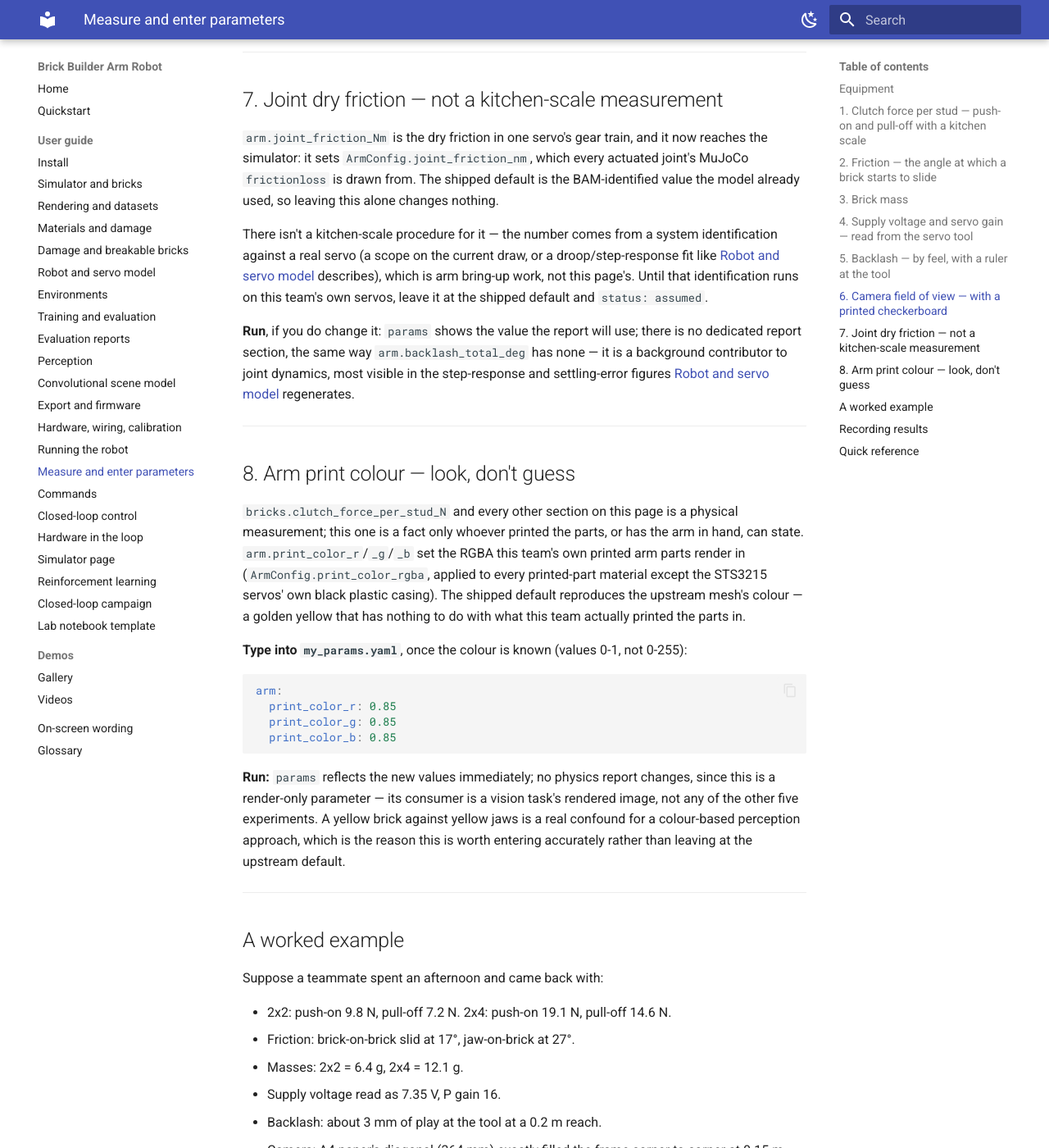
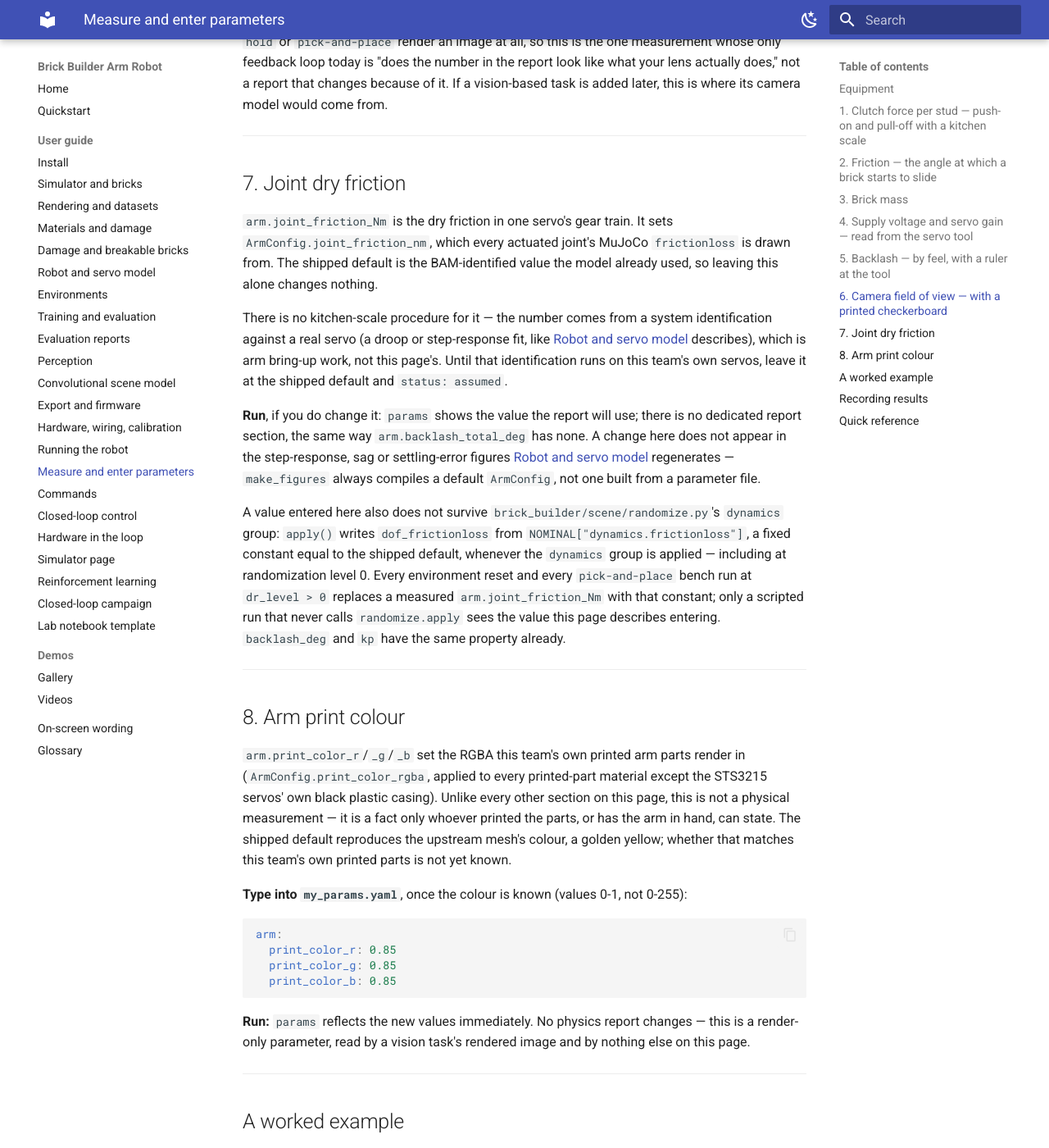
Before and after one commit to k-h-nunn/brick-builder-arm-robot, an MkDocs documentation site: the page built from docs/guide/10-measure-and-enter-parameters.md, in a window 1280 px wide and 1400 px high, scrolled down 8192 px. Shown: the whole window at 82% size. Built offline with MkDocs 1.6.1 and Material for MkDocs 9.7.7, drawn with Linux system fonts in a browser that asks for light colours; some of the changed text lies outside the part shown.

Commit message:
Correct guide 10's dead band, backlash and section wording
The dead band paragraph claimed servo_dead_band_counts feeds the
domain-randomization ranges and is a background contributor to
pick-and-place's success rate. Neither is true: RANGES/NOMINAL use
fixed constants for that field, and nothing in the codebase calls
to_servo_config, so a measured value reaches no run yet. Says so
plainly instead, and records the same gap for joint_friction_Nm: the
dynamics randomization group overwrites dof_frictionloss from a fixed
constant whenever it is applied, including at level 0, so a measured
value does not survive an environment reset or a pick-and-place bench
run at dr_level > 0.

The backlash section's "a couple of degrees" line contradicted the
page's own worked example (3 mm at 0.2 m gives 0.86 deg); corrected
and pointed at the example.

Section 7 and 8 headings drop their comment-style suffixes for plain
titles. Section 7 no longer names an oscilloscope, which is not in
the kit, or implies a parameter-file value shows up in figures that
always compile a default config. Section 8's opening sentence no
longer starts from an unrelated parameter, drops the unsupported claim
that the upstream colour has nothing to do with what was printed (the
colour is genuinely unknown), and drops the closing rhetorical
justification.

Co-Authored-By: Claude Sonnet 5 <noreply@anthropic.com>
Claude-Session: https://claude.ai/code/session_01HD3mMEkNC6Z1TH7gLTdMMh

````diff
--- a/docs/guide/10-measure-and-enter-parameters.md
+++ b/docs/guide/10-measure-and-enter-parameters.md
@@ -267,11 +267,14 @@ servo tool, and is out of scope for this page; the parameter file ships the cons
 figure, and both `seating-feasibility` and `force-map` show what changes if the truth turns out
 to be the higher, identified-law number instead.
 
-`arm.servo_dead_band_counts`, like backlash below, has no dedicated report section of its own —
-it is a background contributor to `pick-and-place`'s success rate, not something with an
-immediate number to read. It also feeds the domain-randomization ranges in
-`brick_builder/scene/randomize.py`, so a value entered here changes what a training run sees the
-firmware do, in addition to what a single scripted run does.
+`arm.servo_dead_band_counts` converts to `ServoConfig.error_deadband_ticks` through
+`to_servo_config`, but no experiment or training run builds its `ServoConfig` from the loaded
+parameter file today — nothing in the codebase calls `to_servo_config`. A value entered here has
+no effect on any run yet; it is recorded for the day a caller passes it through. It also does not
+change `brick_builder/scene/randomize.py`'s dead-band randomization range or nominal value: those
+are the fixed constants `ERROR_DEADBAND_TICKS_RANGE` and `ServoConfig()`'s default, independent
+of this file — a training run always randomizes and centres on the same dead band regardless of
+what is measured here.
 
 ---
 
@@ -290,8 +293,8 @@ backlash_total_deg ≈ degrees( play_at_tool_m / distance_from_shoulder_to_tool_
 ```
 
 `distance_from_shoulder_to_tool_m` is roughly the reach you're working at — 0.15 to 0.25 m for
-most press poses. A few millimetres of play at the tool over a 0.2 m reach is a couple of
-degrees.
+most press poses. A few millimetres of play at the tool over a 0.2 m reach is under a degree —
+the [worked example](#a-worked-example) below computes 0.86 deg for 3 mm at 0.2 m.
 
 `arm.backlash_total_deg` wants that whole number — the TOTAL play you just felt, not half of
 it. The simulator's own free-play joints use a half-range internally, so `to_arm_config` halves
@@ -380,35 +383,43 @@ where its camera model would come from.
 
 ---
 
-## 7. Joint dry friction — not a kitchen-scale measurement
+## 7. Joint dry friction
 
-`arm.joint_friction_Nm` is the dry friction in one servo's gear train, and it now reaches the
-simulator: it sets `ArmConfig.joint_friction_nm`, which every actuated joint's MuJoCo
-`frictionloss` is drawn from. The shipped default is the BAM-identified value the model already
-used, so leaving this alone changes nothing.
+`arm.joint_friction_Nm` is the dry friction in one servo's gear train. It sets
+`ArmConfig.joint_friction_nm`, which every actuated joint's MuJoCo `frictionloss` is drawn from.
+The shipped default is the BAM-identified value the model already used, so leaving this alone
+changes nothing.
 
-There isn't a kitchen-scale procedure for it — the number comes from a system identification
-against a real servo (a scope on the current draw, or a droop/step-response fit like
+There is no kitchen-scale procedure for it — the number comes from a system identification
+against a real servo (a droop or step-response fit, like
 [Robot and servo model](03-robot-and-servo-model.md#checking-the-model-against-the-bench)
 describes), which is arm bring-up work, not this page's. Until that identification runs on this
 team's own servos, leave it at the shipped default and `status: assumed`.
 
 **Run**, if you do change it: `params` shows the value the report will use; there is no
-dedicated report section, the same way `arm.backlash_total_deg` has none — it is a background
-contributor to joint dynamics, most visible in the step-response and settling-error figures
-[Robot and servo model](03-robot-and-servo-model.md#figures) regenerates.
+dedicated report section, the same way `arm.backlash_total_deg` has none. A change here does not
+appear in the step-response, sag or settling-error figures
+[Robot and servo model](03-robot-and-servo-model.md#figures) regenerates — `make_figures` always
+compiles a default `ArmConfig`, not one built from a parameter file.
+
+A value entered here also does not survive `brick_builder/scene/randomize.py`'s `dynamics` group:
+`apply()` writes `dof_frictionloss` from `NOMINAL["dynamics.frictionloss"]`, a fixed constant
+equal to the shipped default, whenever the `dynamics` group is applied — including at
+randomization level 0. Every environment reset and every `pick-and-place` bench run at
+`dr_level > 0` replaces a measured `arm.joint_friction_Nm` with that constant; only a scripted run
+that never calls `randomize.apply` sees the value this page describes entering. `backlash_deg` and
+`kp` have the same property already.
 
 ---
 
-## 8. Arm print colour — look, don't guess
+## 8. Arm print colour
 
-`bricks.clutch_force_per_stud_N` and every other section on this page is a physical measurement;
-this one is a fact only whoever printed the parts, or has the arm in hand, can state.
-`arm.print_color_r`/`_g`/`_b`
-set the RGBA this team's own printed arm parts render in (`ArmConfig.print_color_rgba`, applied
-to every printed-part material except the STS3215 servos' own black plastic casing). The shipped
-default reproduces the upstream mesh's colour — a golden yellow that has nothing to do with what
-this team actually printed the parts in.
+`arm.print_color_r`/`_g`/`_b` set the RGBA this team's own printed arm parts render in
+(`ArmConfig.print_color_rgba`, applied to every printed-part material except the STS3215 servos'
+own black plastic casing). Unlike every other section on this page, this is not a physical
+measurement — it is a fact only whoever printed the parts, or has the arm in hand, can state. The
+shipped default reproduces the upstream mesh's colour, a golden yellow; whether that matches this
+team's own printed parts is not yet known.
 
 **Type into `my_params.yaml`**, once the colour is known (values 0-1, not 0-255):
 
@@ -419,11 +430,8 @@ arm:
   print_color_b: 0.85
 ```
 
-**Run:** `params` reflects the new values immediately; no physics report changes, since this is a
-render-only parameter — its consumer is a vision task's rendered image, not any of the other five
-experiments. A yellow brick against yellow jaws is a real confound for a colour-based perception
-approach, which is the reason this is worth entering accurately rather than leaving at the
-upstream default.
+**Run:** `params` reflects the new values immediately. No physics report changes — this is a
+render-only parameter, read by a vision task's rendered image and by nothing else on this page.
 
 ---
 
@@ -511,8 +519,8 @@ be filled in before and after, not just after.
 | `arm.servo_p_gain` | servo tool | `pick-and-place` |
 | `arm.torque_limit_Nm` | not a kitchen-scale measurement — see step 4 | `seating-feasibility`, `force-map` |
 | `arm.backlash_total_deg` | ruler at the tool, by feel (total play, not half) | `pick-and-place` |
-| `arm.servo_dead_band_counts` | servo tool, registers 26/27 | `pick-and-place` |
-| `arm.joint_friction_Nm` | not a kitchen-scale measurement — system identification, see guide 03 | no dedicated section |
+| `arm.servo_dead_band_counts` | servo tool, registers 26/27 | `params` (no run consumes it yet) |
+| `arm.joint_friction_Nm` | not a kitchen-scale measurement — system identification, see guide 03 | no dedicated section; overwritten by domain randomization's `dynamics` group |
 | `arm.print_color_r`/`_g`/`_b` | look at the printed arm — not a physics measurement | `params` (render only) |
 | `camera.diagonal_fov_deg`, resolution | printed checkerboard or a sheet of paper | `params` |
 | `bricks.youngs_modulus_GPa` | three-point bend on a wall cut from a brick | `params` |
````
